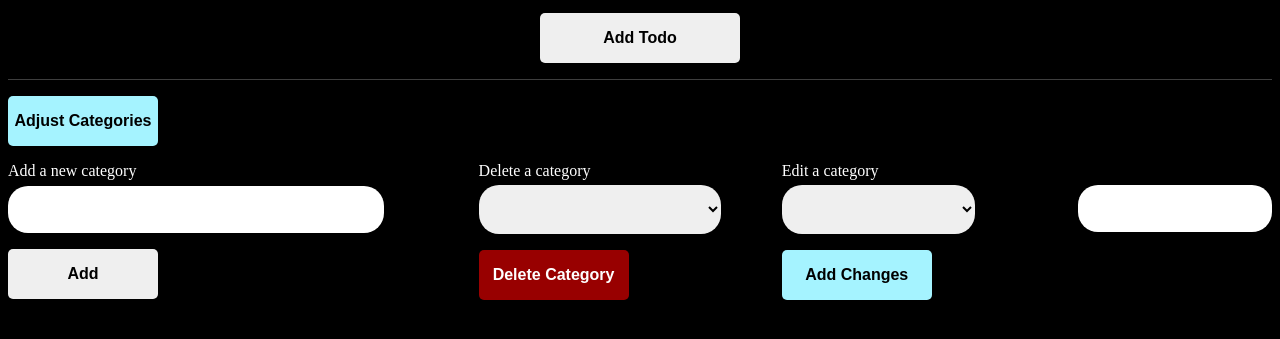
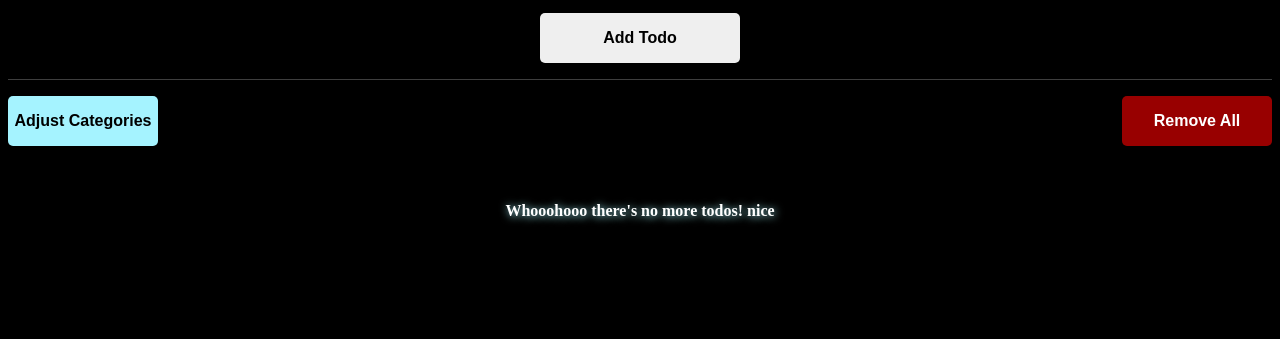
Before and after one commit to Andyrooooo/DGM3760_todoApp2, a website: page index.html in a window 1280 px wide. Shown: the part 155-494 px from the top of the page. Drawn offline with Linux system fonts and the light colour scheme.

Commit message:
changed the JS file back to main.js for grading

```diff
--- a/index.html
+++ b/index.html
@@ -36,7 +36,7 @@
         </form>
     </div>
 
-<!--     <button class="removeAllTodos">Remove All</button> -->
+    <button class="removeAllTodos">Remove All</button>
 
     <button class="toggleCategoriesBTN">Adjust Categories</button>
 
@@ -89,5 +89,5 @@
   </main>
 
  </body>
- <script src="todos.js"></script>
+ <script src="main.js"></script>
 </html>
```
